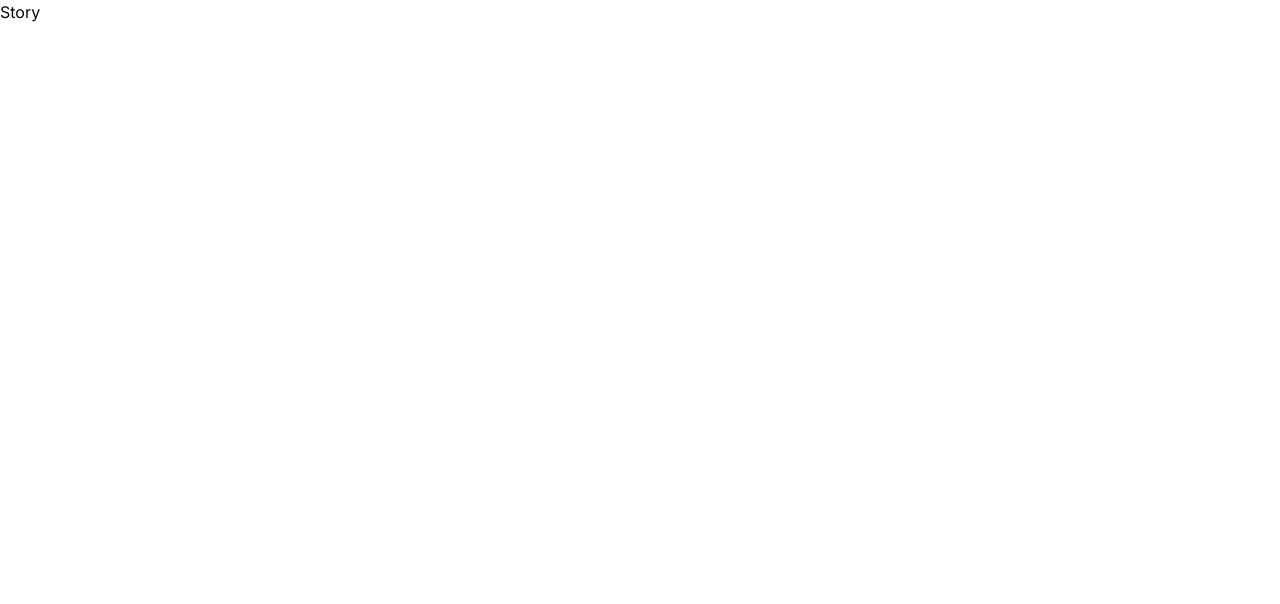
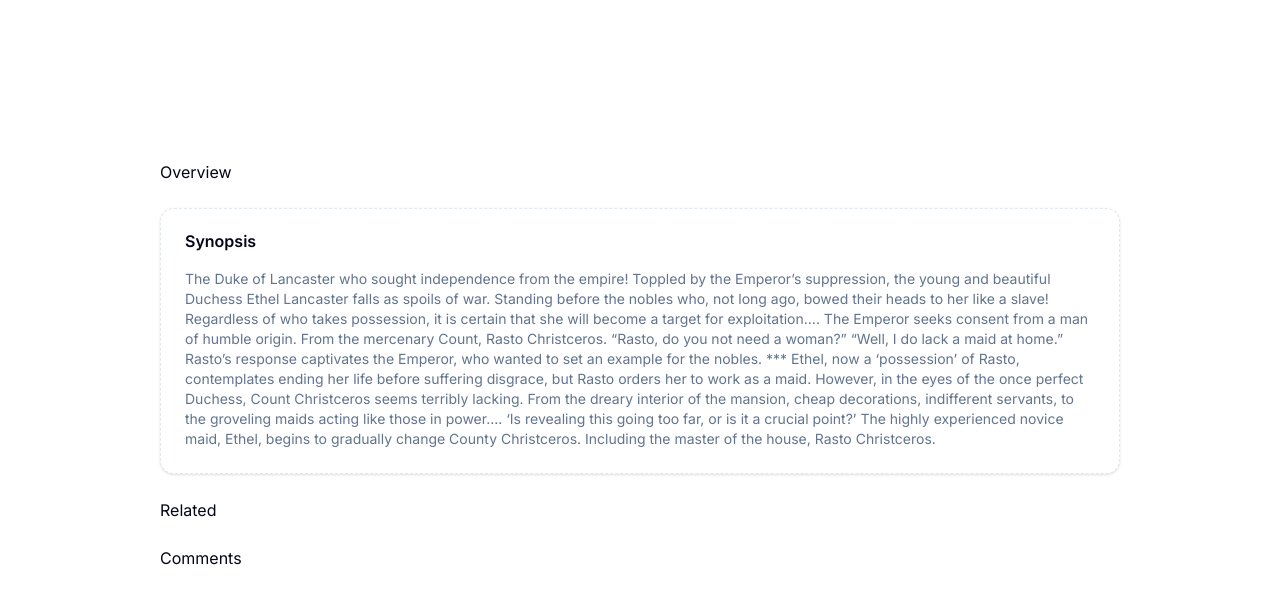
Before and after one commit to dark-night-queen/capire-client, a Next.js app: page /story/1 in a window 1280 px wide. Shown: the top 604 px of the page. Built offline with nearby package versions, Linux system fonts and the light colour scheme.

Commit message:
added component & chapter page

```diff
--- a/src/app/story/(routes)/[storyId]/page.tsx
+++ b/src/app/story/(routes)/[storyId]/page.tsx
@@ -1,5 +1,14 @@
+import { Grid } from "@/lib/components/grid";
+import { Overview, Description, Related, Comments } from "../../_components";
+import { dummyStory } from "@/lib/dummy/story";
+
 export default function Story() {
-    return (
-      <div>Story</div>
-    );
-  }
+  return (
+    <Grid gap={6}>
+      <Overview />
+      <Description description={dummyStory.description} />
+      <Related />
+      <Comments />
+    </Grid>
+  );
+}
--- /dev/null
+++ b/src/app/story/_components/Comments.tsx
@@ -0,0 +1,7 @@
+import React from 'react'
+
+export const Comments = () => {
+  return (
+    <div>Comments</div>
+  )
+}
--- /dev/null
+++ b/src/app/story/_components/Description.tsx
@@ -0,0 +1,34 @@
+import React from "react";
+import {
+  Card,
+  CardDescription,
+  CardHeader,
+  CardTitle,
+} from "@/lib/components/ui/card";
+
+interface DescriptionProps {
+  description: string;
+  maxCharacters?: number;
+}
+
+/**
+ * BookDescription Component
+ *
+ * Displays a book description with expandable/collapsible functionality
+ *
+ * @param description - The full text description of the book
+ * @param maxCharacters - Optional maximum number of characters to show in collapsed state
+ */
+export const Description: React.FC<DescriptionProps> = ({
+  description,
+  maxCharacters = 100,
+}) => {
+  return (
+    <Card className="w-full border-dashed">
+      <CardHeader className="gap-5">
+        <CardTitle>Synopsis</CardTitle>
+        <CardDescription>{description}</CardDescription>
+      </CardHeader>
+    </Card>
+  );
+};
--- /dev/null
+++ b/src/app/story/_components/Overview.tsx
@@ -0,0 +1,7 @@
+import React from 'react'
+
+export const Overview = () => {
+  return (
+    <div>Overview</div>
+  )
+}
--- /dev/null
+++ b/src/app/story/_components/Related.tsx
@@ -0,0 +1,7 @@
+import React from 'react'
+
+export const Related = () => {
+  return (
+    <div>Related</div>
+  )
+}
--- /dev/null
+++ b/src/app/story/_components/index.ts
@@ -0,0 +1,4 @@
+export { Comments } from "./Comments";
+export { Description } from "./Description";
+export { Overview } from "./Overview";
+export { Related } from "./Related";
--- a/src/app/story/layout.tsx
+++ b/src/app/story/layout.tsx
@@ -1,7 +1,8 @@
 import React, { PropsWithChildren } from "react";
+import { Box } from "@/lib/components/box";
 
 const layout: React.FC<PropsWithChildren> = ({ children }) => {
-  return <>{children}</>;
+  return <Box className="p-5 md:p-25 lg:p-40">{children}</Box>;
 };
 
 export default layout;
--- /dev/null
+++ b/src/lib/dummy/story.js
@@ -0,0 +1,17 @@
+export const dummyStory = {
+  name: "Dummy Story",
+  description: `
+    The Duke of Lancaster who sought independence from the empire!
+    Toppled by the Emperor’s suppression, the young and beautiful Duchess Ethel Lancaster falls as spoils of war.
+    Standing before the nobles who, not long ago, bowed their heads to her like a slave! Regardless of who takes possession,
+    it is certain that she will become a target for exploitation…. The Emperor seeks consent from a man of humble origin.
+    From the mercenary Count, Rasto Christceros. “Rasto, do you not need a woman?” “Well, I do lack a maid at home.”
+    Rasto’s response captivates the Emperor, who wanted to set an example for the nobles. ***
+    Ethel, now a ‘possession’ of Rasto, contemplates ending her life before suffering disgrace, but Rasto orders her to work
+    as a maid. However, in the eyes of the once perfect Duchess, Count Christceros seems terribly lacking. From the dreary interior of the mansion, cheap decorations, indifferent servants, to the groveling maids acting like those in power…. ‘Is revealing this going too far, or is it a crucial point?’ The highly experienced novice maid, Ethel, begins to gradually change County Christceros. Including the master of the house, Rasto Christceros.
+    `,
+  author: "John Doe",
+  release: "2023",
+  tags: ["test", "dummy"],
+  status: "draft",
+};
```
